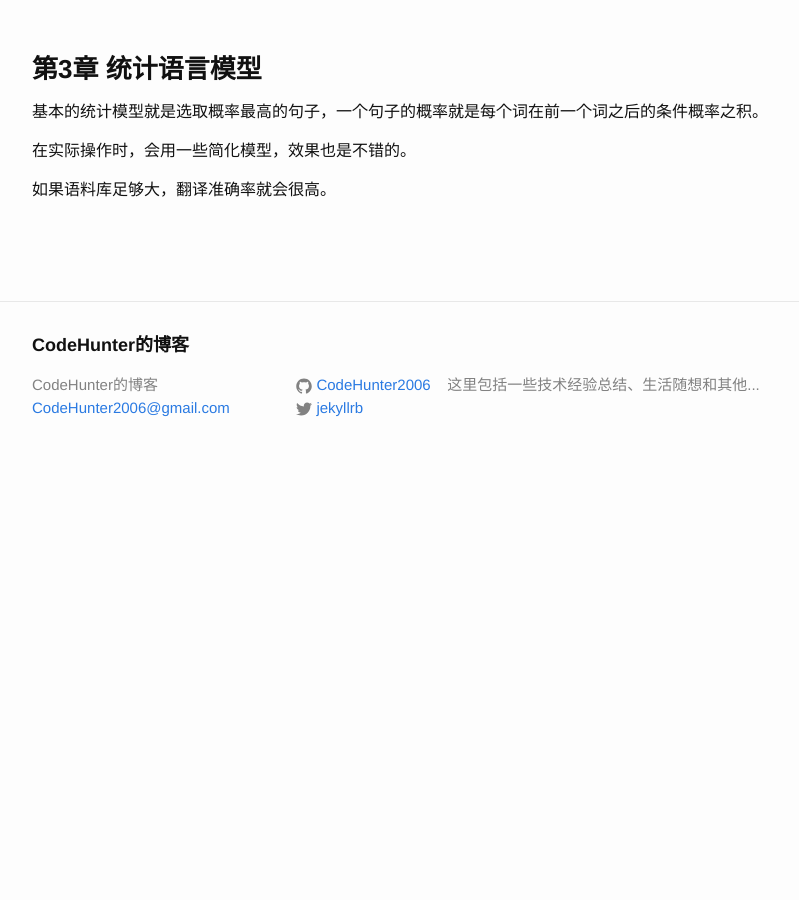
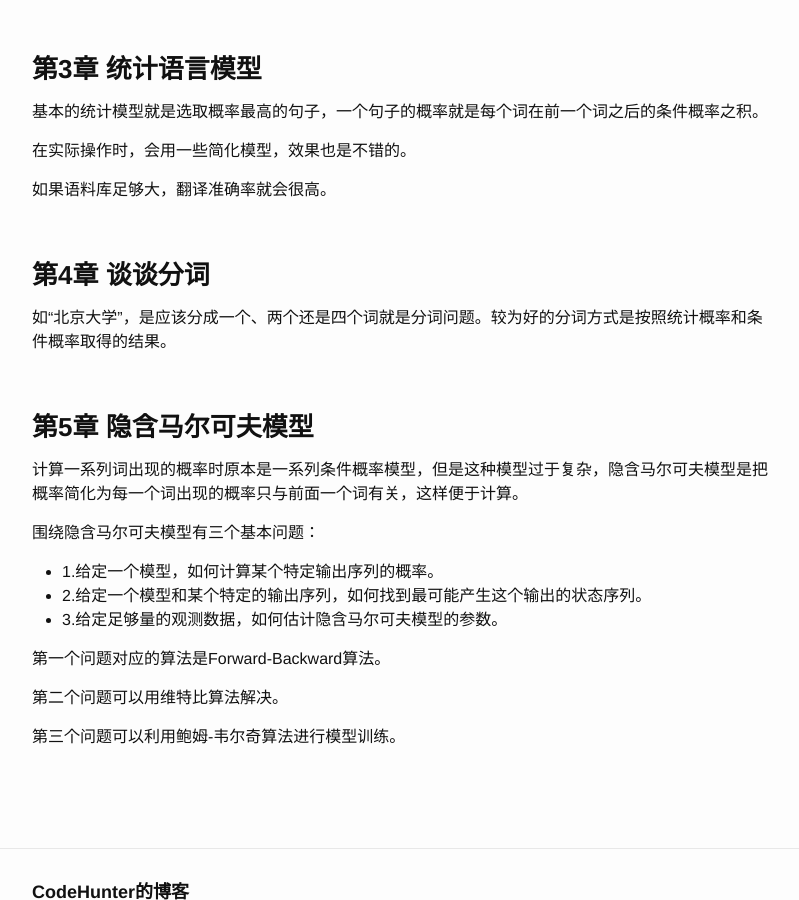
Before and after one commit to CodeHunter2006/CodeHunter2006.github.io, a Jekyll site: the page built from _posts/2017-10-01-数学之美_吴军_读书笔记.md, in a window 1280 px wide and 900 px high, scrolled down 1089 px. Shown: the whole window, without its empty margins (238-1037 px from the left). Built offline with Jekyll 4.4.1, drawn with Linux system fonts in a browser that asks for light colours; before the commit the page ends 1568 px from its top, so only the background shows below that.

Commit message:
增加第4、5章笔记

```diff
--- a/_posts/2017-10-01-数学之美_吴军_读书笔记.md
+++ b/_posts/2017-10-01-数学之美_吴军_读书笔记.md
@@ -41,3 +41,22 @@ tags: book Algorithm
 如果语料库足够大，翻译准确率就会很高。
 
 <br/>
+### 第4章 谈谈分词
+如“北京大学”，是应该分成一个、两个还是四个词就是分词问题。较为好的分词方式是按照统计概率和条件概率取得的结果。
+
+<br/>
+### 第5章 隐含马尔可夫模型
+计算一系列词出现的概率时原本是一系列条件概率模型，但是这种模型过于复杂，隐含马尔可夫模型是把概率简化为每一个词出现的概率只与前面一个词有关，这样便于计算。
+
+围绕隐含马尔可夫模型有三个基本问题：
+* 1.给定一个模型，如何计算某个特定输出序列的概率。
+* 2.给定一个模型和某个特定的输出序列，如何找到最可能产生这个输出的状态序列。
+* 3.给定足够量的观测数据，如何估计隐含马尔可夫模型的参数。
+
+第一个问题对应的算法是Forward-Backward算法。
+
+第二个问题可以用维特比算法解决。
+
+第三个问题可以利用鲍姆-韦尔奇算法进行模型训练。
+
+<br/>
```
